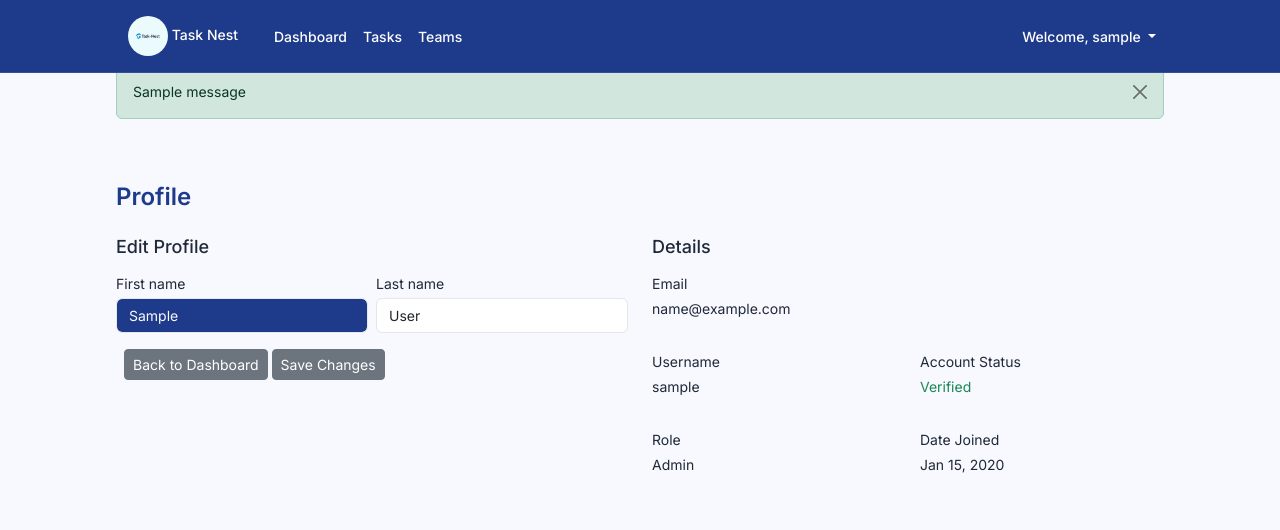
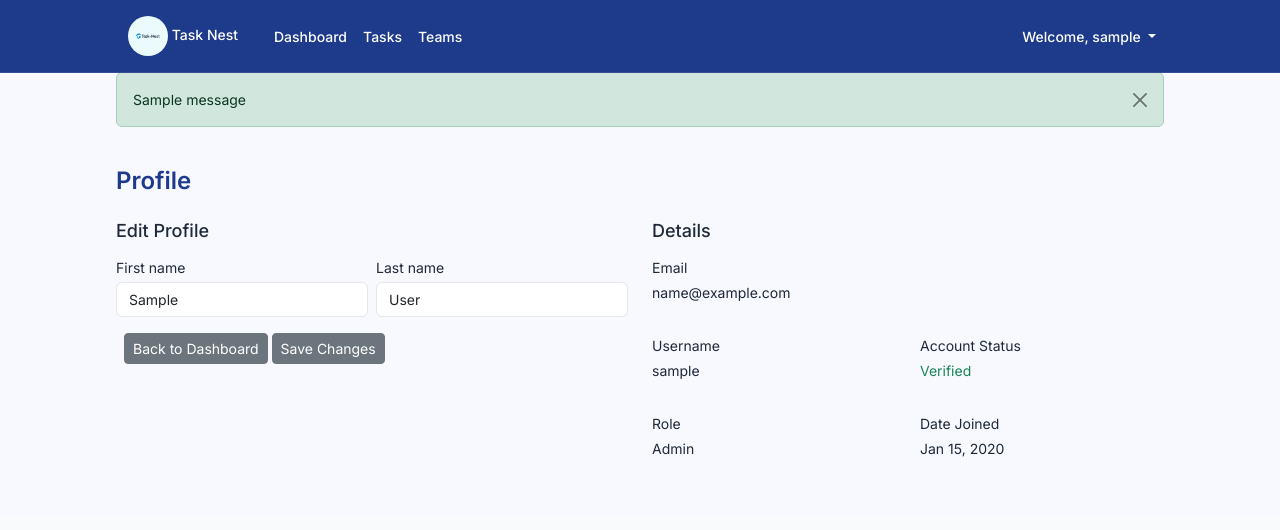
Before and after one commit to M-Hammad-Faisal/Task-Nest, a Django app: page /profile/ in a window 1280 px wide. Shown: the top 530 px of the page. Run offline with Django 5.2, Linux system fonts and the light colour scheme; a user stored in the database is signed in; tables that the repository leaves empty hold one stand-in row (values such as "Sample post"); one stand-in notice (Sample message) is shown.

Commit message:
Fix: Template Spacing and Input  (#3)
* fix: profile.html input

* fix: base.html spacing

```diff
--- a/src/templates/base.html
+++ b/src/templates/base.html
@@ -201,7 +201,7 @@
 </nav>
 <main class="pt-5" style="background-color: ghostwhite">
     {% if messages %}
-    <div class="container pt-3">
+    <div class="container pt-4">
         {% for message in messages %}
         <div class="alert
         alert-{% if message.tags == 'error' %}danger{% else %}{{message.tags}}{% endif %}
@@ -214,7 +214,7 @@
         {% endfor %}
     </div>
     {% endif %}
-    <div class="pt-4">
+    <div class="{% if messages|length == 0 %} pt-4 {% endif %}">
         {% block content %}{% endblock %}
     </div>
 </main>
--- a/src/templates/users/profile.html
+++ b/src/templates/users/profile.html
@@ -13,8 +13,7 @@
                     <div class="row g-2 mb-3">
                         <div class="col-12 col-md-6">
                             <label class="text-dark" for="first_name">{{ form.first_name.label }}</label>
-                            <input class="form-control col-12 col-md-3 rounded"
-                                   style="background-color: var(--primary); color: var(--background);" type="text"
+                            <input class="form-control col-12 col-md-3 rounded" type="text"
                                    name="first_name" id="first_name"
                                    value="{{ form.first_name.value }}">
                         </div>
```
